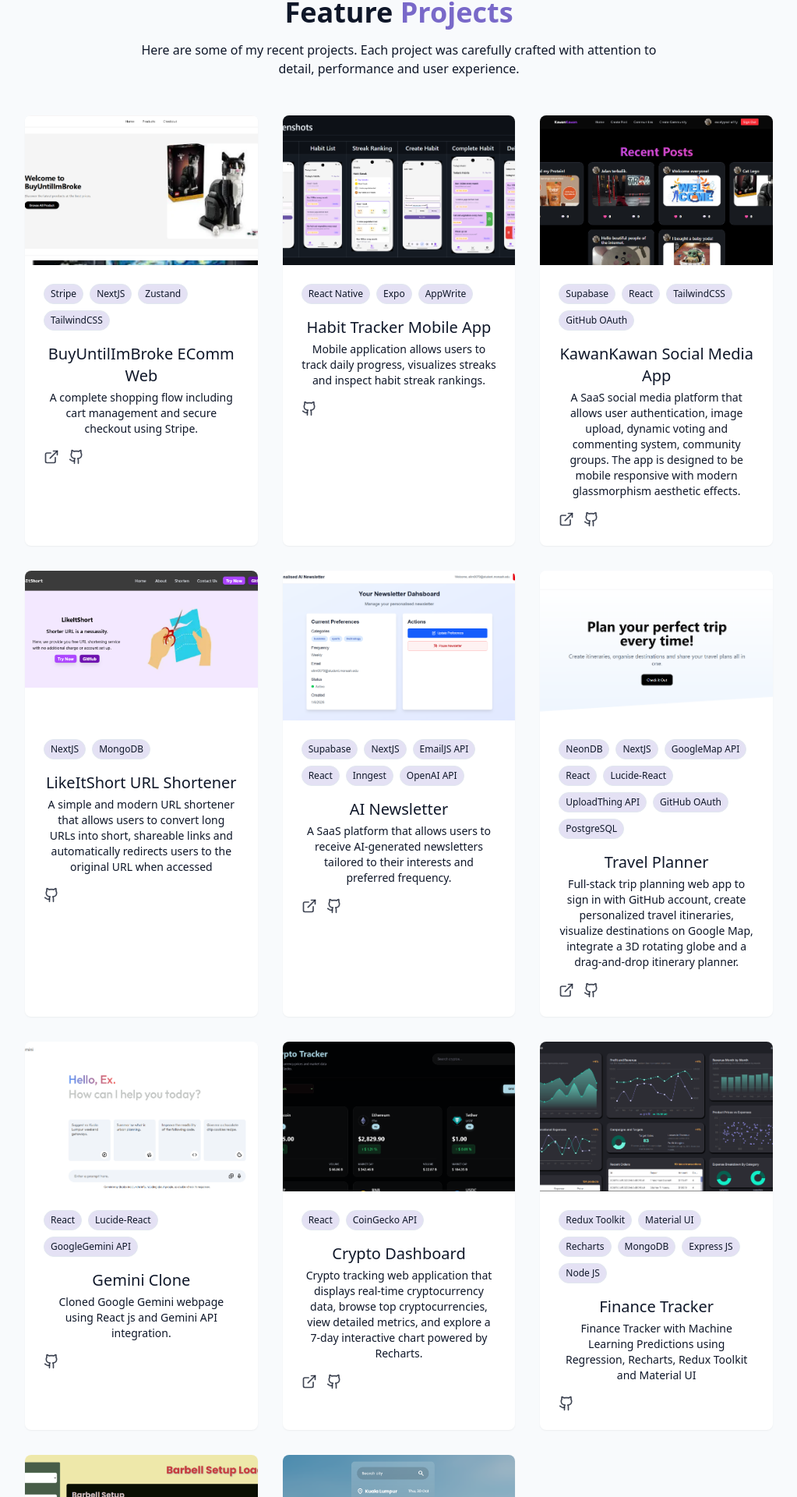
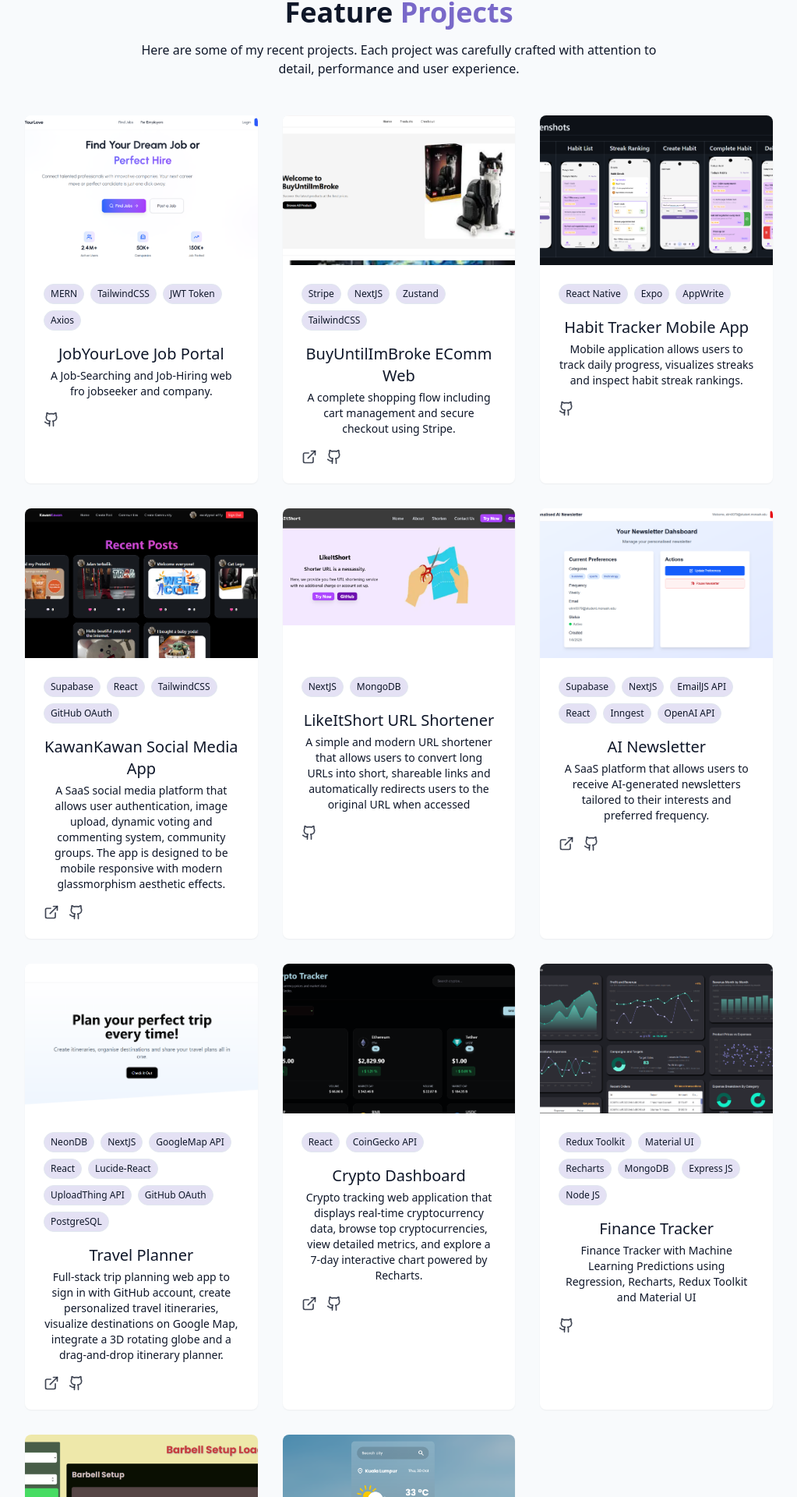
Before and after one commit to excelyynxl-a11y/my-portfolio, a React (Vite) app: page / in a window 1280 px wide. Shown: the part 3502-5422 px from the top of the page at 78% size, without its empty margins (128-1151 px from the left). Built offline with nearby package versions, Linux system fonts and the light colour scheme.

Commit message:
add JobYourLove project

```diff
--- a/src/components/ProjectsSection.jsx
+++ b/src/components/ProjectsSection.jsx
@@ -3,6 +3,15 @@ import { Github, ExternalLink, ArrowRight } from "lucide-react";
 const projects = [
     {
         id: 1,
+        title: "JobYourLove Job Portal",
+        description: "A Job-Searching and Job-Hiring web fro jobseeker and company.",
+        image: "/projects/jobportal_web.png",
+        tags: ["MERN", "TailwindCSS", "JWT Token", "Axios"],
+        demoUrl: "#",
+        gitUrl: "https://github.com/excelyynxl-a11y/job-portal-app",
+    },
+    {
+        id: 2,
         title: "BuyUntilImBroke EComm Web",
         description: "A complete shopping flow including cart management and secure checkout using Stripe.",
         image: "/projects/ecommerce_web.png",
@@ -11,7 +20,7 @@ const projects = [
         gitUrl: "https://github.com/excelyynxl-a11y/ecommerce-web",
     },
     {
-        id: 2,
+        id: 3,
         title: "Habit Tracker Mobile App",
         description: "Mobile application allows users to track daily progress, visualizes streaks and inspect habit streak rankings.",
         image: "/projects/habit_tracker_app.png",
@@ -20,7 +29,7 @@ const projects = [
         gitUrl: "https://github.com/excelyynxl-a11y/habit-tracker",
     },
     {
-        id: 3,
+        id: 4,
         title: "KawanKawan Social Media App",
         description: "A SaaS social media platform that allows user authentication, image upload, dynamic voting and commenting system, community groups. The app is designed to be mobile responsive with modern glassmorphism aesthetic effects.",
         image: "/projects/kawan_kawan_social_media.png",
@@ -29,7 +38,7 @@ const projects = [
         gitUrl: "https://github.com/excelyynxl-a11y/social-media-app",
     },
     {
-        id: 4,
+        id: 5,
         title: "LikeItShort URL Shortener",
         description: "A simple and modern URL shortener that allows users to convert long URLs into short, shareable links and automatically redirects users to the original URL when accessed",
         image: "/projects/likeitshort_url_shortener.png",
@@ -38,7 +47,7 @@ const projects = [
         gitUrl: "https://github.com/excelyynxl-a11y/url-shortener",
     },
     {
-        id: 5,
+        id: 6,
         title: "AI Newsletter",
         description: "A SaaS platform that allows users to receive AI-generated newsletters tailored to their interests and preferred frequency.",
         image: "/projects/ai_newsletter.png",
@@ -47,22 +56,13 @@ const projects = [
         gitUrl: "https://github.com/excelyynxl-a11y/ai-newsletter",
     },
     {
-        id: 6,
+        id: 7,
         title: "Travel Planner",
         description: "Full-stack trip planning web app to sign in with GitHub account, create personalized travel itineraries, visualize destinations on Google Map, integrate a 3D rotating globe and a drag-and-drop itinerary planner.",
         image: "/projects/travel_planner.png",
         tags: ["NeonDB", "NextJS", "GoogleMap API", "React", "Lucide-React", "UploadThing API", "GitHub OAuth", "PostgreSQL"],
         demoUrl: "https://travel-planner-app-47mf-ieftmj3h7-excelyynxs-projects.vercel.app/",
         gitUrl: "https://github.com/excelyynxl-a11y/travel-planner-app",
-    },
-    {
-        id: 7,
-        title: "Gemini Clone",
-        description: "Cloned Google Gemini webpage using React js and Gemini API integration.",
-        image: "/projects/gemini_clone.png",
-        tags: ["React", "Lucide-React", "GoogleGemini API"],
-        demoUrl: "#",
-        gitUrl: "https://github.com/excelyynxl-a11y/gemini-clone",
     },
     {
         id: 8,
@@ -74,7 +74,7 @@ const projects = [
         gitUrl: "https://github.com/excelyynxl-a11y/crypto-price-website",
     },
     {
-        id: 10,
+        id: 9,
         title: "Finance Tracker",
         description: "Finance Tracker with Machine Learning Predictions using Regression, Recharts, Redux Toolkit and Material UI",
         image: "/projects/finance_tracker.png",
@@ -83,7 +83,7 @@ const projects = [
         gitUrl: "https://github.com/excelyynxl-a11y/finance-tracker",
     },
     {
-        id: 11,
+        id: 10,
         title: "Weightlifting Management System",
         description: "WLMS that registers athletes, validates for registration of athletes, and determines barbell setup for a liftoff.",
         image: "/projects/wlms.png",
```
Also changed, not shown: public/projects/jobportal_web.png (added).
